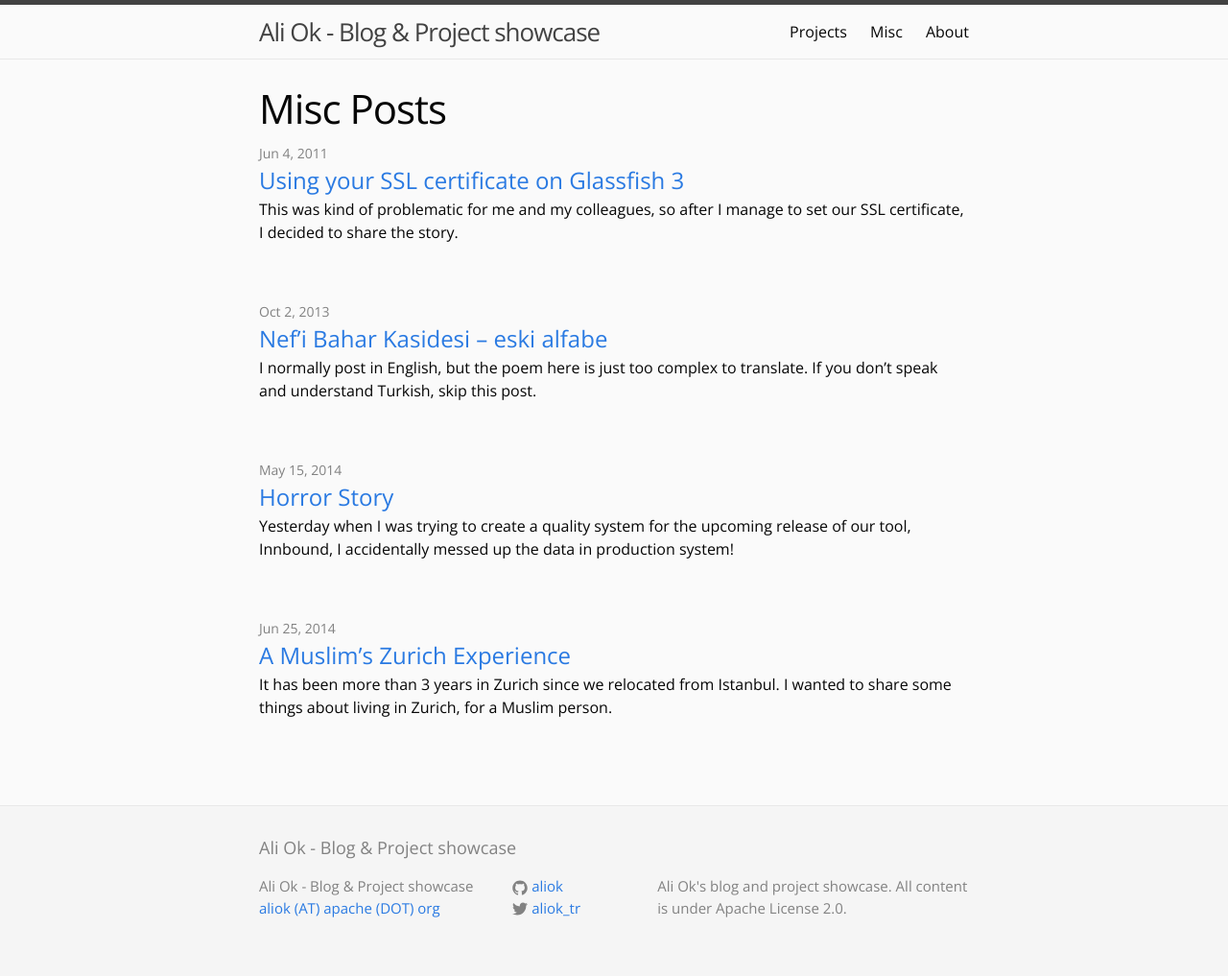
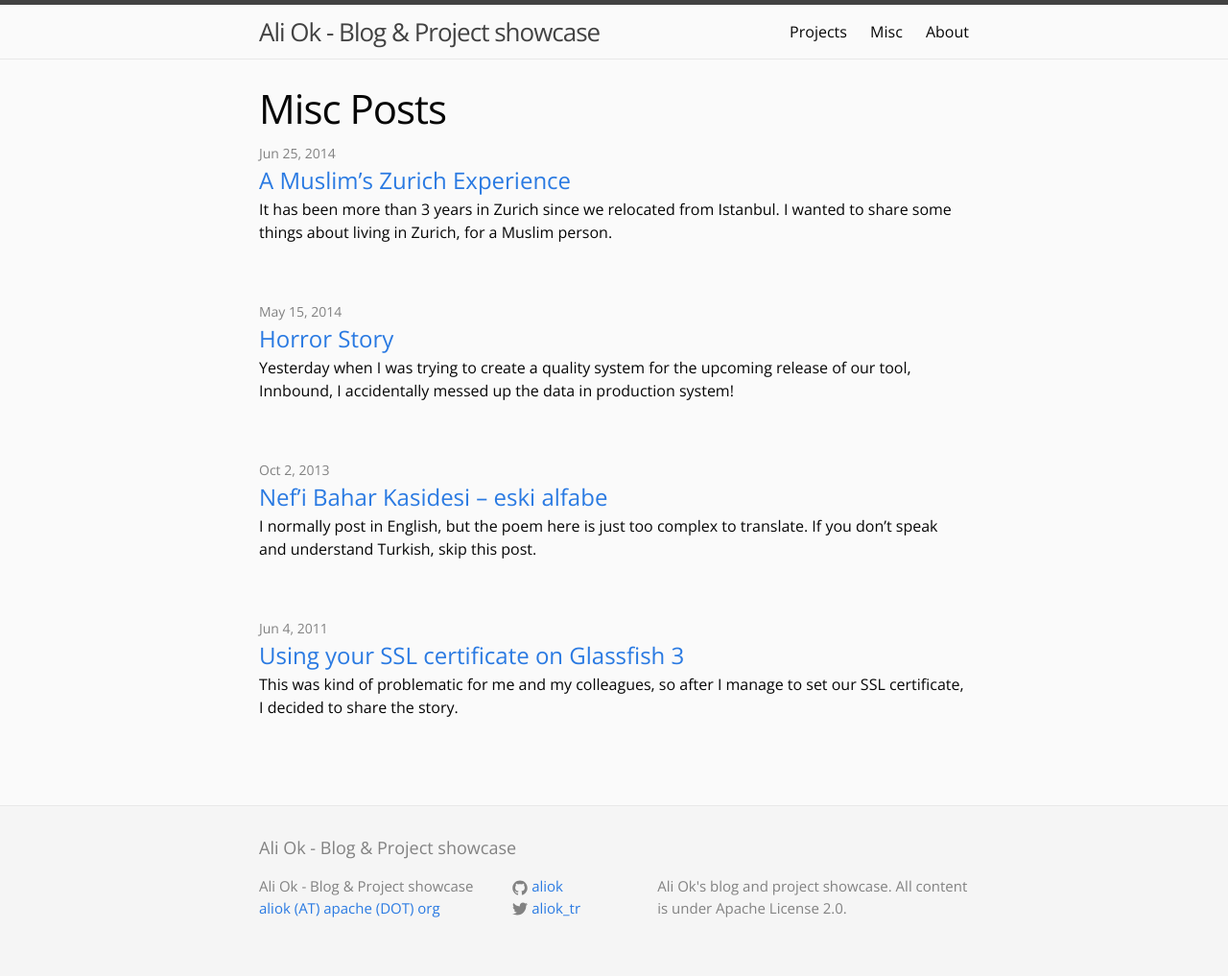
Before and after one commit to aliok/aliok.github.io, a Jekyll site: the page built from miscposts.html, in a window 1280 px wide. Shown: the whole page at 96% size. Built offline with Jekyll 4.4.1, drawn with Linux system fonts in a browser that asks for light colours.

Commit message:
Sort misc posts

```diff
--- a/miscposts.html
+++ b/miscposts.html
@@ -7,7 +7,8 @@ layout: default
   <h1 class="page-heading-big">Misc Posts</h1>
 
   <div class="misc-list">
-    {% for post in site.miscposts %}
+      {% assign sorted_posts = (site.miscposts | sort: 'date') %}
+      {% for post in sorted_posts reversed %}
       <div class="row">
         <div class="span12">
           <div class="misc-list-item">
```
